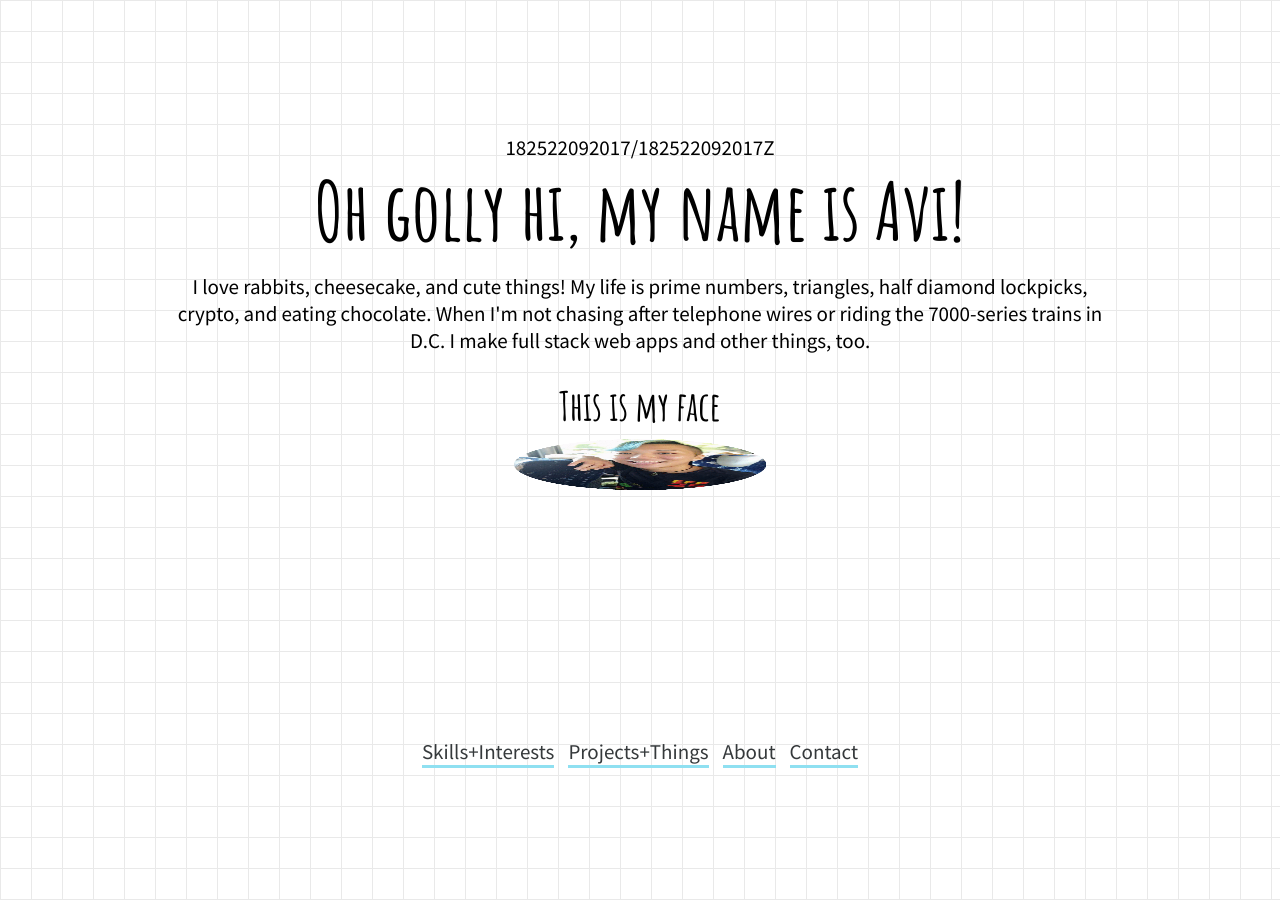
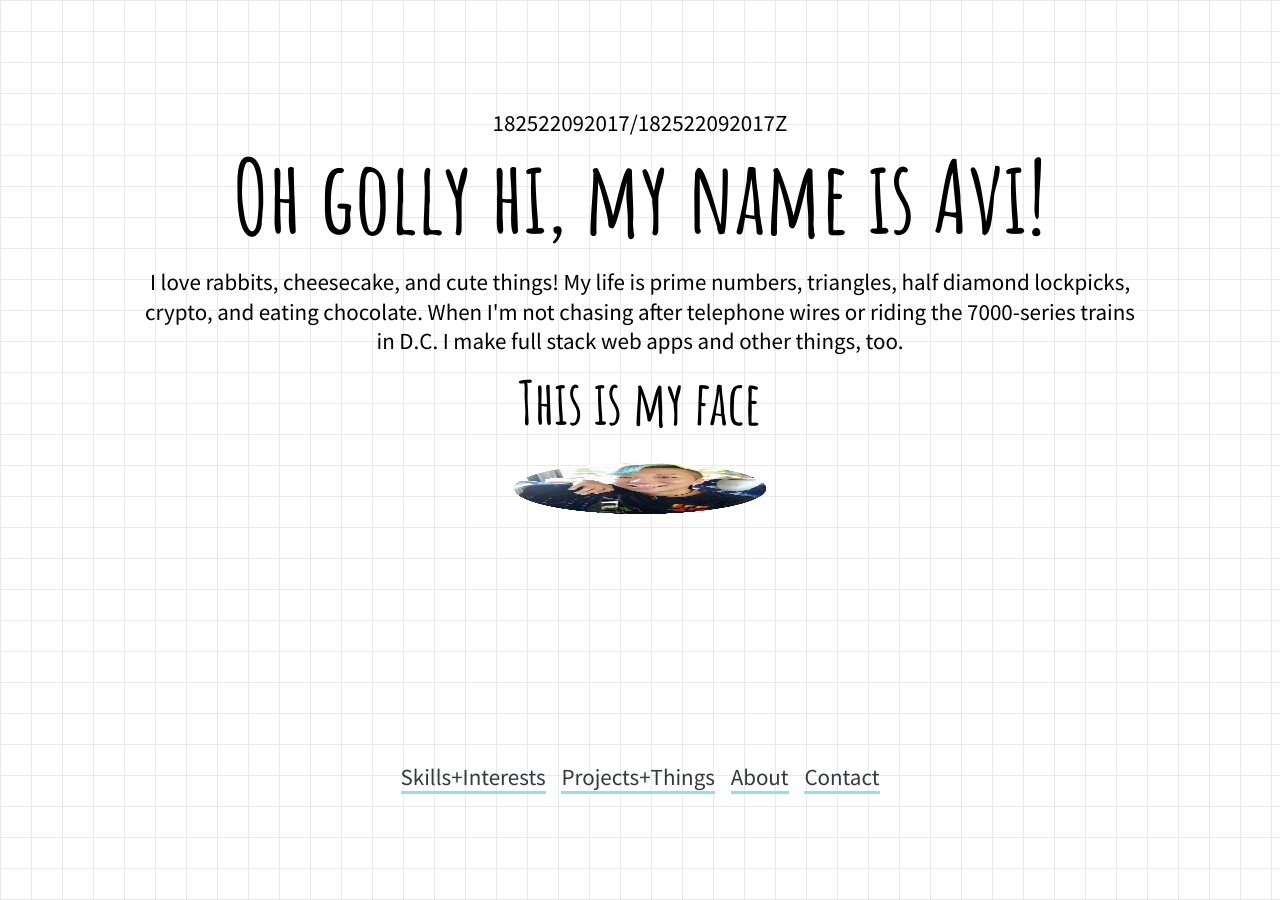
Before and after one commit to Avizc/avizc.github.io, a Jekyll site: the page index.html, which Jekyll copies as it is, in a window 1280 px wide. Built offline with Jekyll 4.4.1, drawn with Linux system fonts in a browser that asks for light colours; nearby versions of some CDN libraries; library files that are not in the unit come from our copies.

Commit message:
Finished refactoring

```diff
--- a/css/index.css
+++ b/css/index.css
@@ -275,7 +275,9 @@ body {
     }
     .menu-bar ul li{
         padding: 5px;
-
+    }
+    .page-1-image img{
+        margin-top: 5px;
     }
     /* Things section */
     .stuff{
@@ -283,11 +285,27 @@ body {
         display: flex;
         flex-direction: column;
     }
+    /* About Section */
+    .about img{
+        margin-top: 17px;
+        margin-bottom: 17px;
+    }
+    /* Contact+Social Media Section */
+    .contact p{
+        margin-top: 17px;
+        margin-bottom: 17px;
+        width: 90%;
+    }
 }
 /* Large portrait phones and tablets */
 @media(min-width:567px){
     .hide-when-large{
         display: none;
+    }
+    /* Fonts and text */
+    h3{
+        margin-top: 13px;
+        margin-bottom: 13px;
     }
         /* Home page */
     .greeting{
@@ -295,10 +313,9 @@ body {
         padding-bottom: 13px;
     }
     .brief-bio p{
-        width: 75%;
+        width: 80%;
         margin-top: 13px;
         margin-bottom: 13px;
-        padding-bottom: 17px;
     }
     .page-1-face{
         padding-bottom: 11px;
@@ -309,37 +326,61 @@ body {
     .menu-bar ul li{
         padding: 5px;
         display: inline;
-
     }
-    /* Slide 1 of Skills+Interests */
-    /* .things-do{
-        order: 2;
-        height: 43%;
-        display: flex;
-        flex-direction: column;
-        justify-content: center;
+    /* Skills+Interests Section */
+    .skills-1 p{
+        margin-top: 13px;
+        margin-bottom: 13px;
     }
-    .things-do h3{
-        order: 1;
-    }
-    .things-do ul{
-        order: 2;
-    } */
     /* Slide 2 Tech Stack */
     .prog-advanced,.prog-working-on,.stack-skills,.other-skills{
         padding: 11px;
     }
+    /* Projects Section */
+    .project-1 p,.project-2 p,.project-3 p,.project-4 p,.project-5 p{
+        margin-top: 13px;
+        margin-bottom: 13px;
+    }
+    .project-links{
+        margin-top: 13px;
+    }
     /* Things section */
-    .stuff{
-        height: 29%;
-        display: flex;
-        flex-direction: column;
+    .stuff p{
+        width: 75%;
+    }
+    /* About Section */
+    .about p{
+        width: 75%;
+    }
+    /* Contact+Social Media Section */
+    .contact p{
+        margin-top: 17px;
+        margin-bottom: 17px;
     }
 }
 /* Desktops */
 @media(min-width:992px){
     .hide-when-large{
         display: none;
+    }
+    /* Fonts */
+    h1{
+        font-size: 100px;
+    }
+    h2{
+        font-size: 80px;
+    }
+    h3{
+        font-size: 60px;
+        margin-top: 17px;
+        margin-bottom: 17px;
+
+    }
+    h4{
+        font-size: 40px;
+    }
+    p,a,ul,li{
+        font-size: 23px;
     }
     /* Home page */
     .greeting{
@@ -349,10 +390,9 @@ body {
     .brief-bio p{
         margin-top: 13px;
         margin-bottom: 13px;
-        padding-bottom: 17px;
     }
-    .page-1-face{
-        padding-bottom: 11px;
+    .page-1-face h3{
+        margin-top: 0;
     }
     .menu-bar{
         padding-top: 47px;
@@ -372,19 +412,6 @@ body {
         padding: 5px;
         text-align: center;
     }
-    /* Slide 1 of Skills+Interests */
-    /* .things-do{
-        order: 2;
-        display: flex;
-        flex-direction: column;
-        justify-content: center;
-    }
-    .things-do h3{
-        order: 1;
-    }
-    .things-do ul{
-        order: 2;
-    } */
     /* Slide 2 Tech Stack */
     .tech-stack ul{
         width: 31%;
@@ -393,10 +420,8 @@ body {
         padding: 11px;
     }
     /* Things section */
-    .stuff{
-        height: 29%;
-        display: flex;
-        flex-direction: column;
+    .stuff p{
+        width: 50%;
     }
     /* Contact+Social Media Section */
     .contact p{
```
